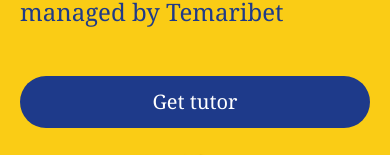
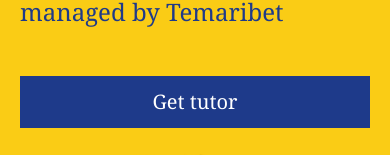
Before and after one commit to bekiTil/Temaribet-front-end-dev, a Next.js app in the folder TemariBet/nextjs-blog/: page / in a window 390 px wide. Shown: the part 364-519 px from the top of the page. Built offline with nearby package versions, Linux system fonts and the light colour scheme.

Commit message:
edititng cover

```diff
--- a/TemariBet/nextjs-blog/components/Cover.js
+++ b/TemariBet/nextjs-blog/components/Cover.js
@@ -14,7 +14,7 @@
                             <p className="mt-2 text-2xl font-serif text-blue-900">Top tutors from all over Addis Abeba
                                 <br />
                                 managed by Temaribet</p>
-                            <button className="w-full px-11 py-3 mb-6 rounded-full font-serif mt-6 text-xl md:text-3xl lg:text-4xl xl:text-5xl 2xl:text-6xl font-medium text-white transition-colors duration-200 transform bg-blue-900 lg:w-auto hover:bg-blue-700  focus:outline-none focus:bg-blue-600">Get tutor</button>
+                            <button className="w-full  px-11 py-3 mb-6 lg:rounded-full font-serif mt-6 text-xl md:text-3xl lg:text-4xl xl:text-5xl 2xl:text-6xl font-medium text-white transition-colors duration-200 transform bg-blue-900 lg:w-auto hover:bg-blue-700  focus:outline-none focus:bg-blue-600">Get tutor</button>
                         </div>
                     </div>
 
```
